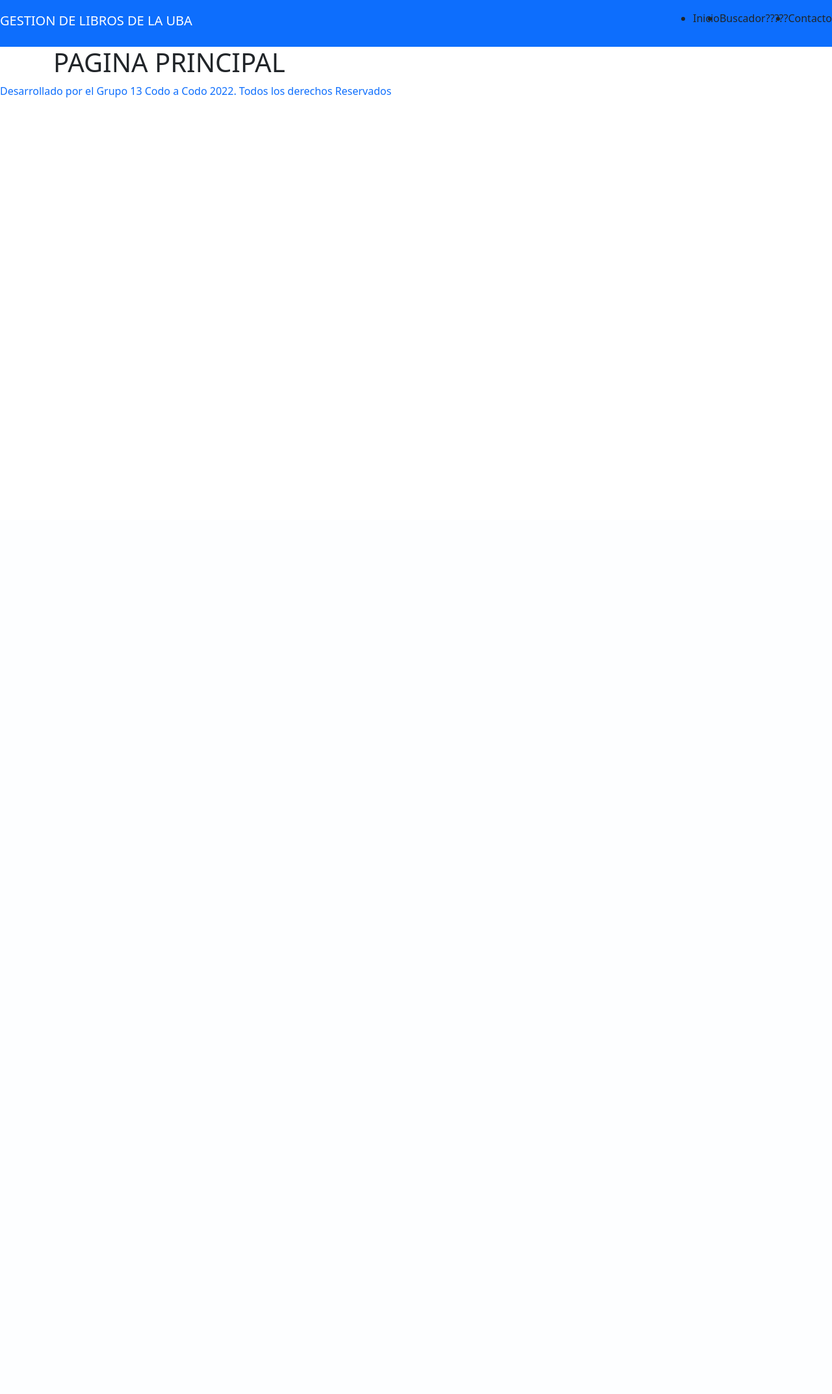
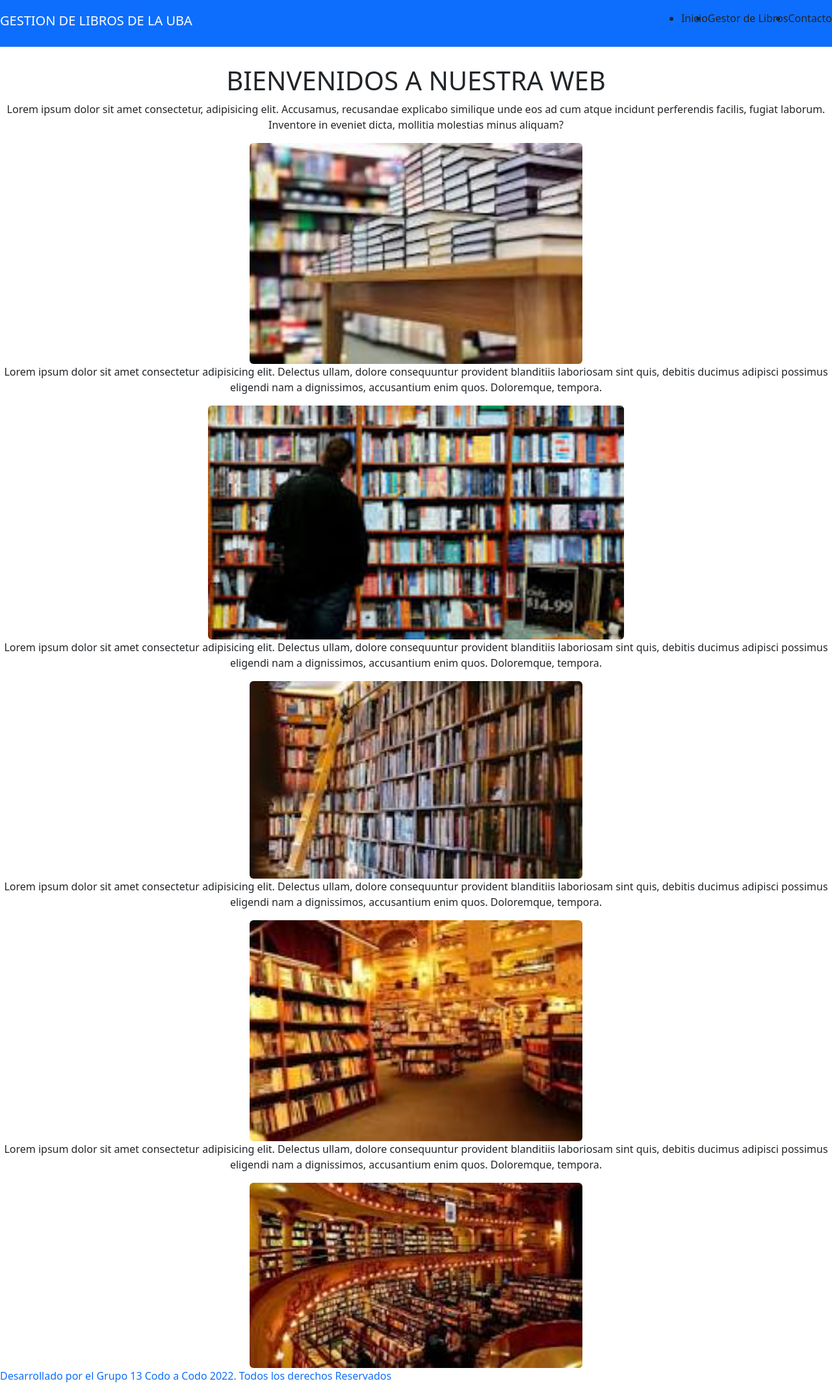
Before and after one commit to eze-fayu/django2022, a Django app: page / in a window 1280 px wide. Shown: the whole page at 65% size. Before the commit the page ends 150 px from the top, so only its background shows below. Run offline with Django 3.2, Linux system fonts and the light colour scheme; some libraries are stand-ins or nearby versions.

Commit message:
agregadas imagenes al index y correcciones menores

```diff
--- a/G13/templates/base.html
+++ b/G13/templates/base.html
@@ -13,14 +13,14 @@
 </head>
 <body>
     <header>
-      <nav class="navbar navbar-dark bg-primary sticky-top">
+      <nav class="navbar navbar-dark bg-primary fixed-top">
         <span class="navbar-brand h1">GESTION DE LIBROS DE LA UBA</span>
         <ul class="navbar navbar-dark bg-primary mr-3">
         <li class="nav-item">
           <a class="nav-link active text-dark mr-3" aria-current="page" href="/">Inicio</a>
         </li>
         <li class="nav-item">
-          <a class="nav-link text-dark mr-3" href="#">Buscador?????</a>
+          <a class="nav-link text-dark mr-3" href="#">Gestor de Libros</a>
         </li>
         <li class="nav-item">
           <a class="nav-link text-dark mr-3" href="contacto">Contacto</a>
--- a/G13/templates/main/contacto.html
+++ b/G13/templates/main/contacto.html
@@ -5,13 +5,13 @@
 <div class="row">
     <div class="col-12 col-md-6 offset-md-3 mt-5 mb-5">
 
-        <h1 class="text-center">Contacto</h1>
+        <h1 class="text-center" style="margin-top:50px">Contacto</h1>
         <hr>
 
         {% if messages %}
             {% for message in messages %}
                 <div class="alert alert-{{ message.tags }}">
-                    {{ message }}
+                    {{ message | upper}}
                 </div>
             {% endfor %}
         {% endif %}
--- a/G13/templates/main/index.html
+++ b/G13/templates/main/index.html
@@ -1,7 +1,40 @@
 {% extends "base.html" %}
+{% load static %}
 
 {% block cuerpo %}
 
-<h1 class=" container ">PAGINA PRINCIPAL</h1>
+<h1 class="container text-center" style="margin-top:100px">BIENVENIDOS A NUESTRA WEB</h1>
+
+<p class="text-center">Lorem ipsum dolor sit amet consectetur, adipisicing elit. Accusamus, recusandae explicabo similique unde
+    eos ad cum atque incidunt perferendis facilis, fugiat laborum. Inventore in eveniet dicta, mollitia
+    molestias minus aliquam?</p>
+<div class="img-fluid">
+<img src="{% static 'img/main/1.jpeg' %}" class="w-100 rounded mx-auto d-block" style="max-width:40%;" alt="Imagen de la biblioteca 1">
+</div>
+<p class="text-center">Lorem ipsum dolor sit amet consectetur adipisicing elit. Delectus ullam, dolore consequuntur provident
+    blanditiis laboriosam sint quis, debitis ducimus adipisci possimus eligendi nam a dignissimos, accusantium
+    enim quos. Doloremque, tempora.</p>
+<div class="img-fluid ">
+<img src="{% static 'img/main/2.jpeg' %}" class="w-100 rounded mx-auto d-block" style="max-width:50%;" alt="Imagen de la biblioteca 2">
+</div>
+<p class="text-center">Lorem ipsum dolor sit amet consectetur adipisicing elit. Delectus ullam, dolore consequuntur provident
+    blanditiis laboriosam sint quis, debitis ducimus adipisci possimus eligendi nam a dignissimos, accusantium
+    enim quos. Doloremque, tempora.</p>
+<div class="img-fluid">
+<img src="{% static 'img/main/3.jpeg' %}" class="w-100 rounded mx-auto d-block" style="max-width:40%;" alt="Imagen de la biblioteca 3">
+</div>
+<p class="text-center">Lorem ipsum dolor sit amet consectetur adipisicing elit. Delectus ullam, dolore consequuntur provident
+    blanditiis laboriosam sint quis, debitis ducimus adipisci possimus eligendi nam a dignissimos, accusantium
+    enim quos. Doloremque, tempora.</p>
+<div class="img-fluid">
+<img src="{% static 'img/main/4.jpeg' %}" class="w-100 rounded mx-auto d-block" style="max-width:40%;" alt="Imagen de la biblioteca 4">
+</div>
+<p class="text-center">Lorem ipsum dolor sit amet consectetur adipisicing elit. Delectus ullam, dolore consequuntur provident
+    blanditiis laboriosam sint quis, debitis ducimus adipisci possimus eligendi nam a dignissimos, accusantium
+    enim quos. Doloremque, tempora.</p>
+<div class="img-fluid">
+<img src="{% static 'img/main/5.jpeg' %}" class="w-100 rounded mx-auto d-block" style="max-width:40%;" alt="Imagen de la biblioteca 5">
+</div>
+
 
 {% endblock cuerpo %}
```
Also changed, not shown: G13/static/img/main/1.jpeg (added), G13/static/img/main/2.jpeg (added), G13/static/img/main/3.jpeg (added), G13/static/img/main/4.jpeg (added), G13/static/img/main/5.jpeg (added).
